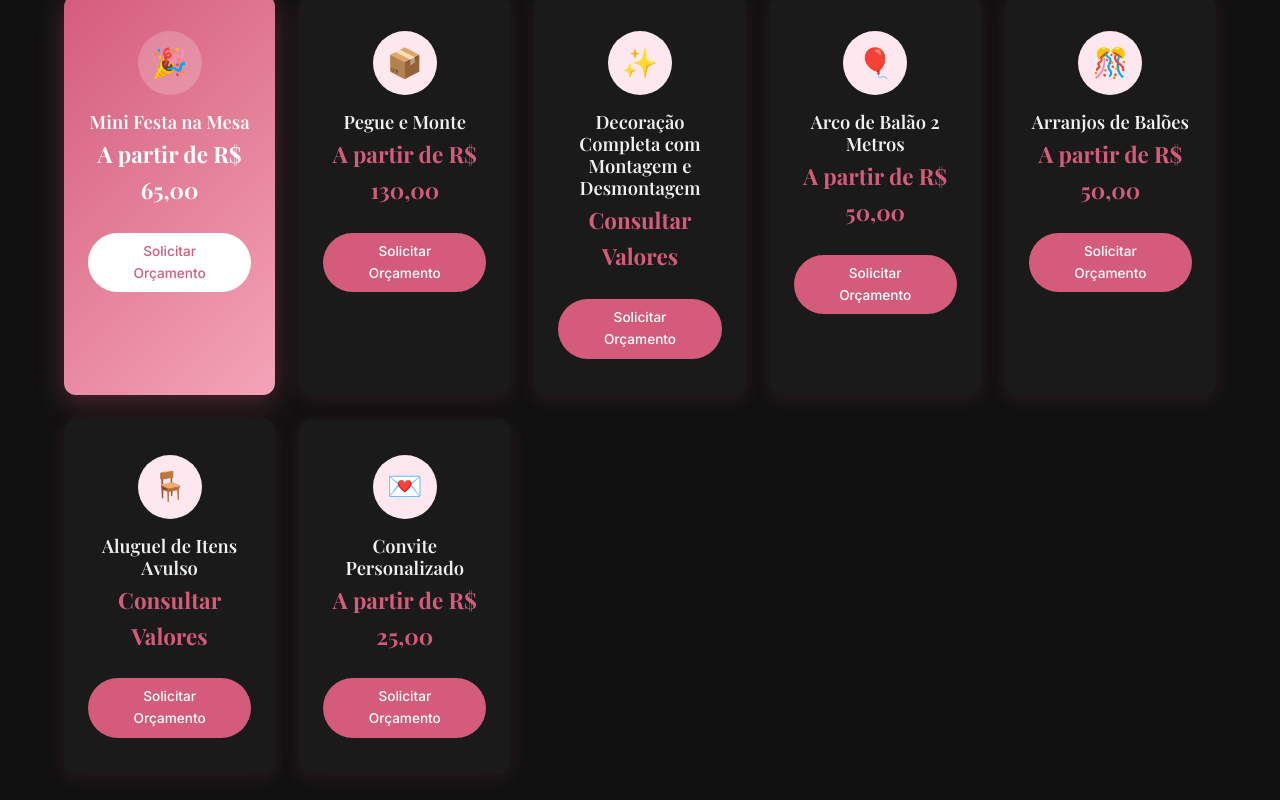
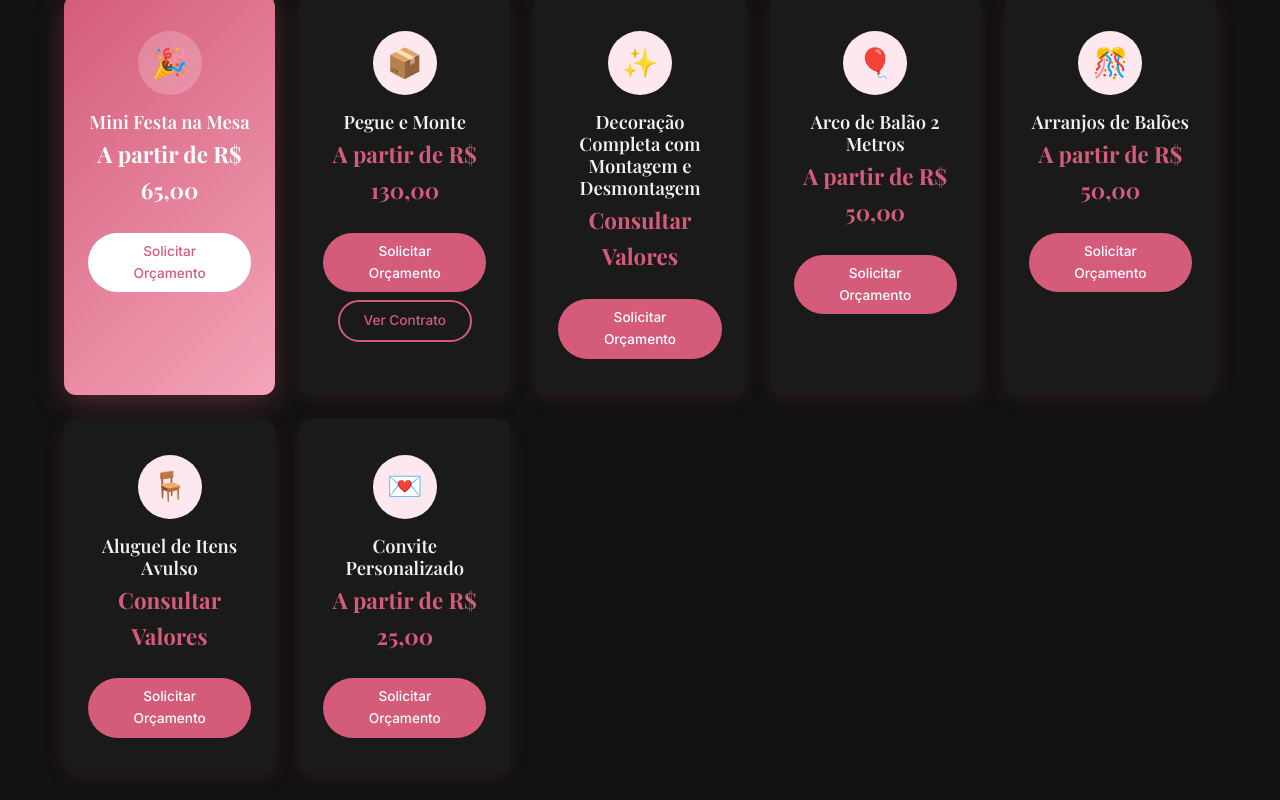
Before and after one commit to souzafabricio28-blip/studiosilva-decoracoes, a Next.js app: page / in a window 1280 px wide. Shown: the part 2118-2918 px from the top of the page. Built offline with nearby package versions, Linux system fonts and the light colour scheme; a web font is replaced by a local one.

Commit message:
Adiciona contrato Pegue e Monte em PDF

```diff
--- a/components/Services.js
+++ b/components/Services.js
@@ -97,6 +97,27 @@ export default function Services() {
               >
                 Solicitar Orçamento
               </a>
+              {service.title === 'Pegue e Monte' && (
+                <a
+                  href="/contrato-pegue-monte.pdf"
+                  target="_blank"
+                  rel="noopener noreferrer"
+                  style={{
+                    display: 'inline-block',
+                    padding: '8px 24px',
+                    borderRadius: 50,
+                    background: 'transparent',
+                    border: '2px solid var(--rose-primary)',
+                    color: index === 0 ? 'var(--white)' : 'var(--rose-primary)',
+                    fontWeight: 500,
+                    fontSize: '0.85rem',
+                    transition: 'all 0.3s',
+                    marginTop: 8,
+                  }}
+                >
+                  Ver Contrato
+                </a>
+              )}
             </div>
           ))}
         </div>
```
Also changed, not shown: 1 other file (tests, documents, lock files or other folders).
